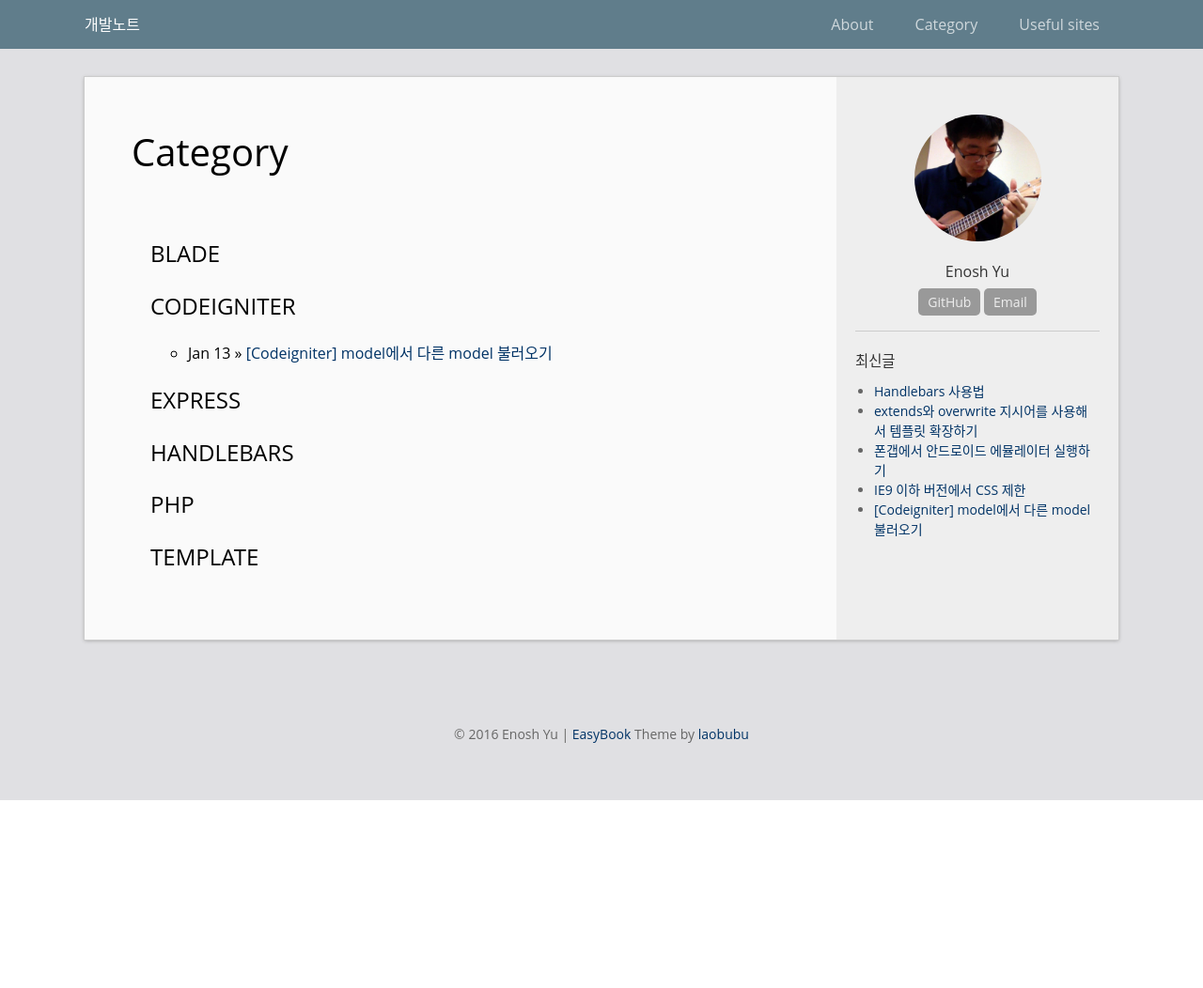
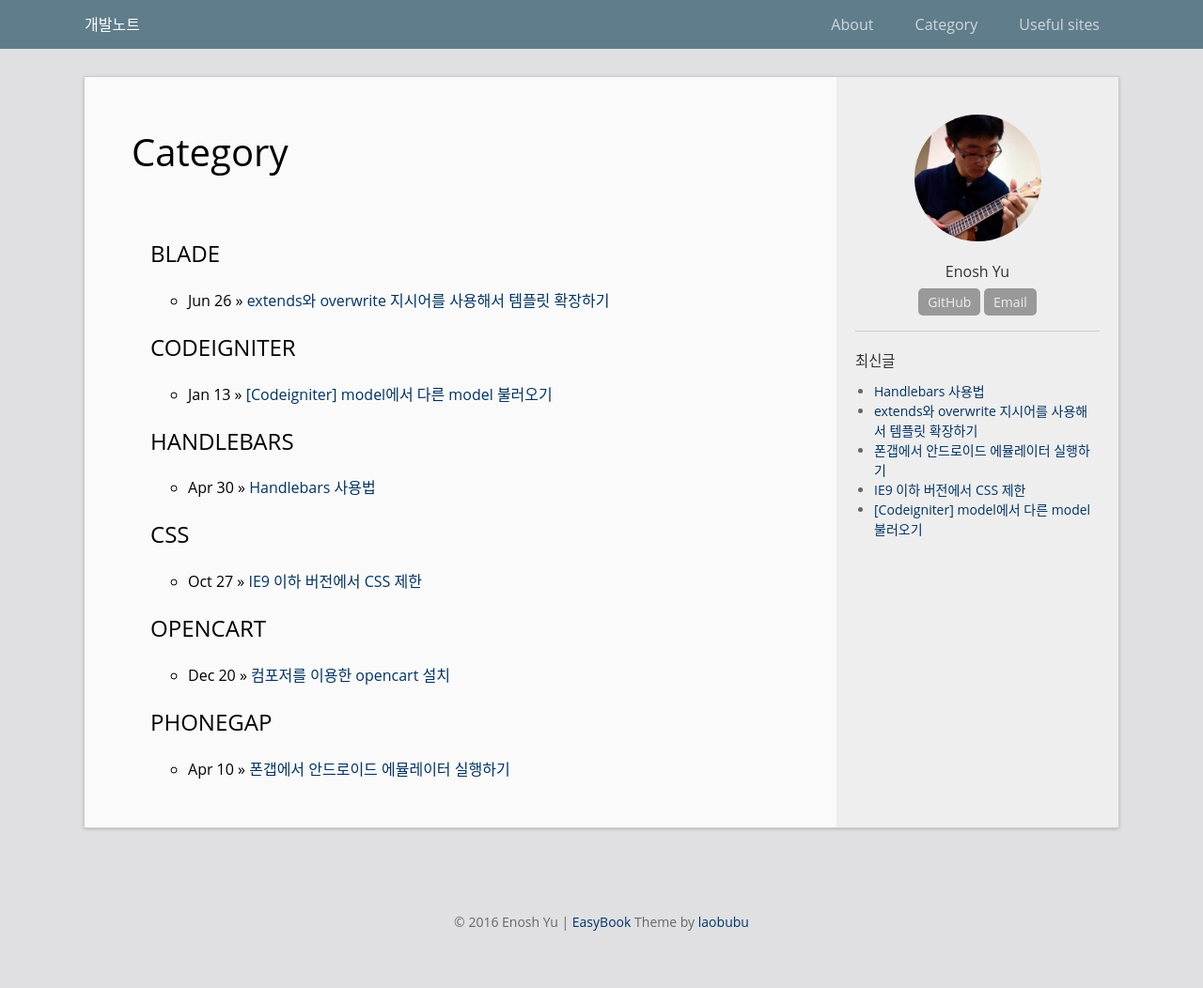
Before and after one commit to Enosh-Yu/enosh-yu.github.io, a Jekyll site: the page built from category.html, in a window 1280 px wide. Shown: the whole page at 94% size. Built offline with Jekyll 4.4.1, drawn with Linux system fonts in a browser that asks for light colours; before the commit the page ends 900 px from its top, so only the background shows below that.

Commit message:
modify post

````diff
--- a/_posts/2018-06-26-extending-blade-template.md
+++ b/_posts/2018-06-26-extending-blade-template.md
@@ -2,7 +2,7 @@
 layout: post
 title:  "extends와 overwrite 지시어를 사용해서 템플릿 확장하기"
 date:   2018-06-26 13:48:00 +0900
-categories: Blade,PHP
+categories: Blade
 ---
 
 블레이드를 사용하다보면 ``@extends``를 주로 하나만 사용하지만, 가끔은 여러 개를 사용하고 싶을 때가 있습니다.
--- a/_posts/2019-05-01-how-to-use-handlebars.md
+++ b/_posts/2019-05-01-how-to-use-handlebars.md
@@ -2,7 +2,7 @@
 layout: post
 title:  "Handlebars 사용법"
 date:   2019-05-01 06:48:00 +0900
-categories: Express,Handlebars,Template
+categories: Handlebars
 ---
 
 nodejs 에서 많이 사용하는 템플릿 중에 handlebars 라는 것이 있습니다. express generator 에 pug와 ejs처럼 옵션으로 들어가 있습니다. (```express --hbs``` 로 프로젝트 생성) 하지만, 국내에서는 많이 사용을 하지 않는 것 같습니다.
@@ -14,7 +14,7 @@
 
 handlebars 는 레이아웃을 사용하고 html 마크업을 사용할 수 있어서 사용법만 약간 익히면 중복 작업을 많이 줄일 수 있습니다.
 
-handlebars 는 백엔드, 프론트엔드 둘 다 사용이 가능한데, 여기에서는 백엔트, 특별히 express 에서 사용하는 방법을 알아보겠습니다.
+handlebars 는 백엔드, 프론트엔드 둘 다 사용이 가능한데, 여기에서는 백엔드, 특별히 express 에서 사용하는 방법을 알아보겠습니다.
 
 설치
 ===
@@ -37,6 +37,8 @@
 #app.js
 app.set('view options', { layout: 'layouts/main' });
 {% endhighlight %}
+
+디폴트 layout 외에 다른 layout을 적용하려면, render함수에
 
 handlebars는 기본 layout 기능만 제공합니다.
 다른 템플릿엔진처럼 확장해서 사용하려면 helper를 등록해서 사용하면 됩니다.
@@ -107,6 +109,7 @@
 
 템플릿 안에서의 변수 사용
 ====================
+템플릿 안에서 변수를 사용하려면 app.render()
 
 
 Built-in Helper
````
